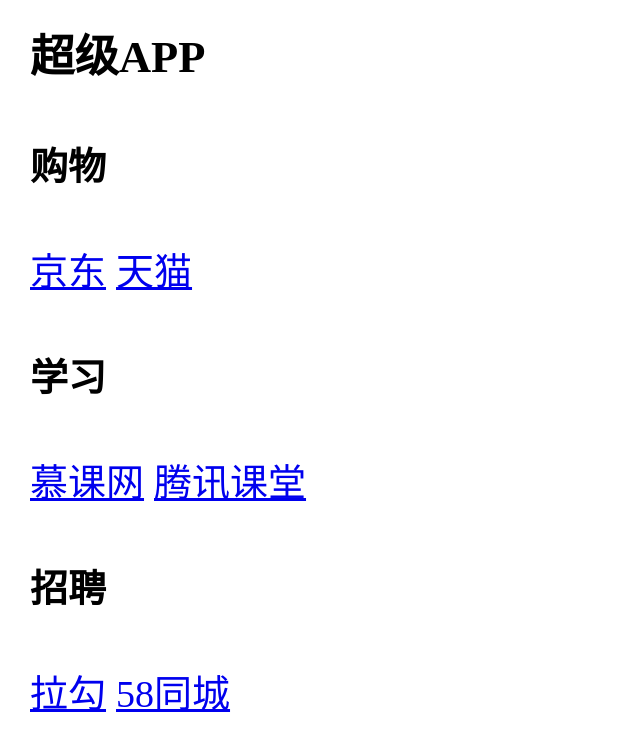
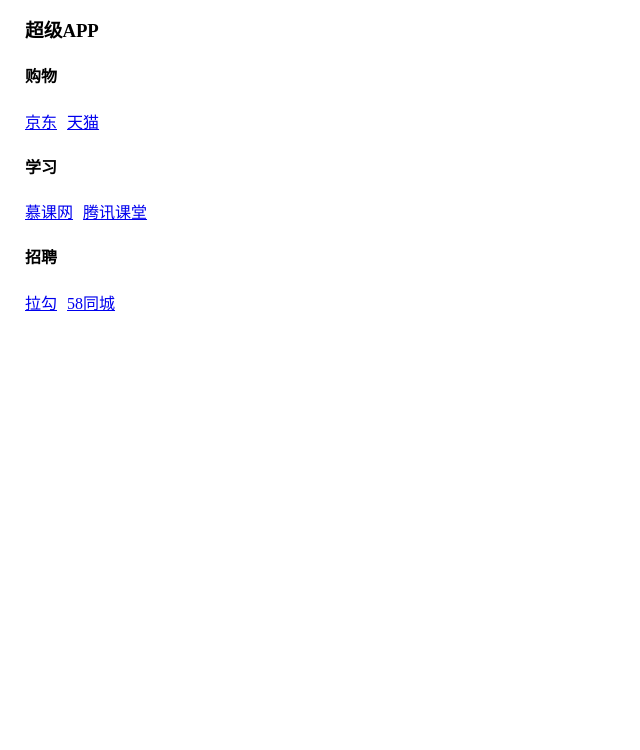
Before and after one commit to woaiyangcheng555/Mytest, a plain HTML site: page SuperAPP.html in a window 1280 px wide. Shown: the whole page, without its empty margins (0-640 px from the left). Drawn offline with Linux system fonts and the light colour scheme.

Commit message:
Update SuperAPP.html

```diff
--- a/SuperAPP.html
+++ b/SuperAPP.html
@@ -1,8 +1,9 @@
 <html>
 <head>
 <meta charset="utf-8">
+<meta content="width=device-width, initial-scale=1.0, maximum-scale=1.0, user-scalable=0;" name="viewport" />
 </head>
-<body style="margin: 20px 30px;font-size: 38px;">
+<body style="margin: 15px 25px;">
 <h3>超级APP</h3>
 <h4>购物</h4>
 <a href="http://m.jd.com/" style="padding-right:10px;">京东</a><a href="https://www.tmall.com/">天猫</a>
```
